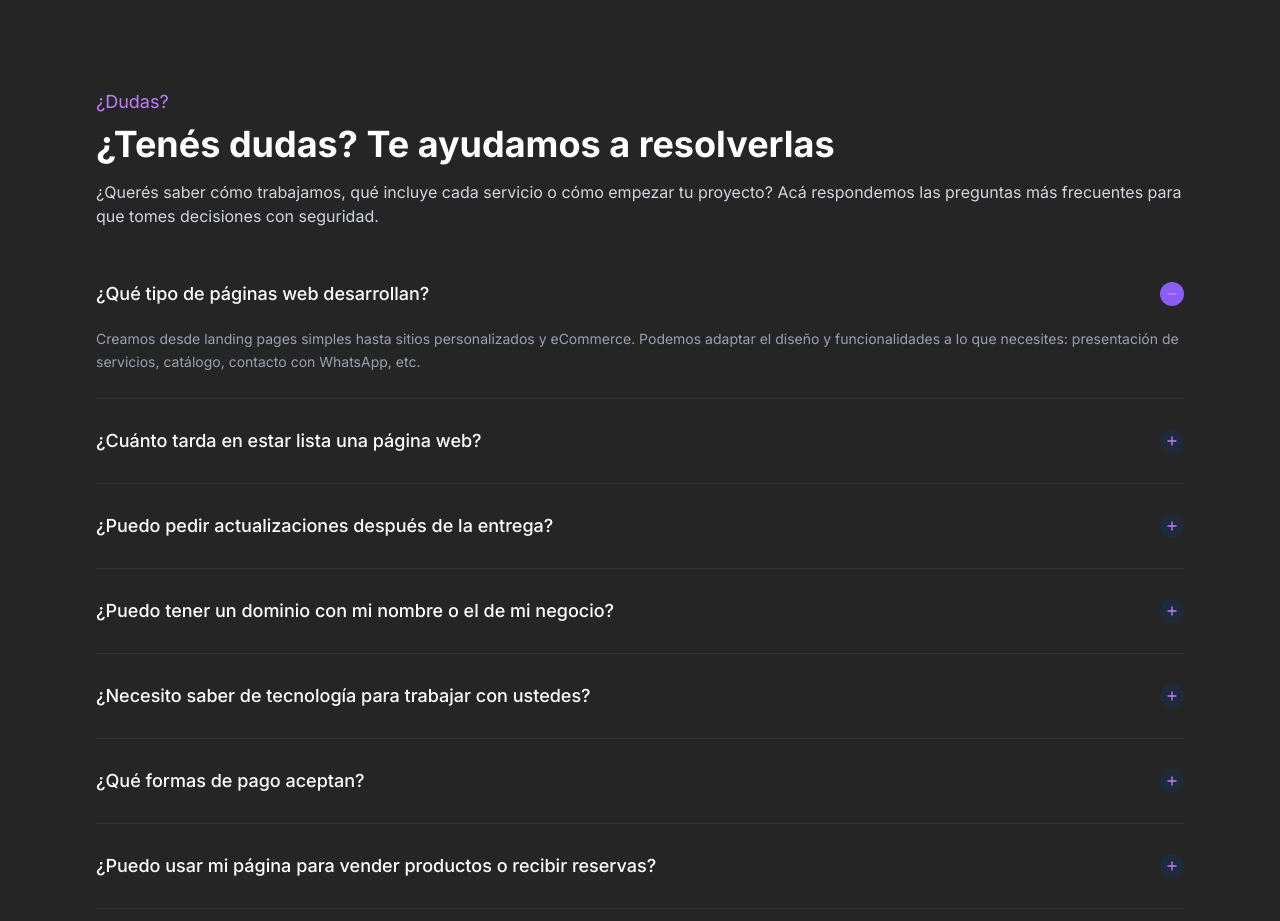
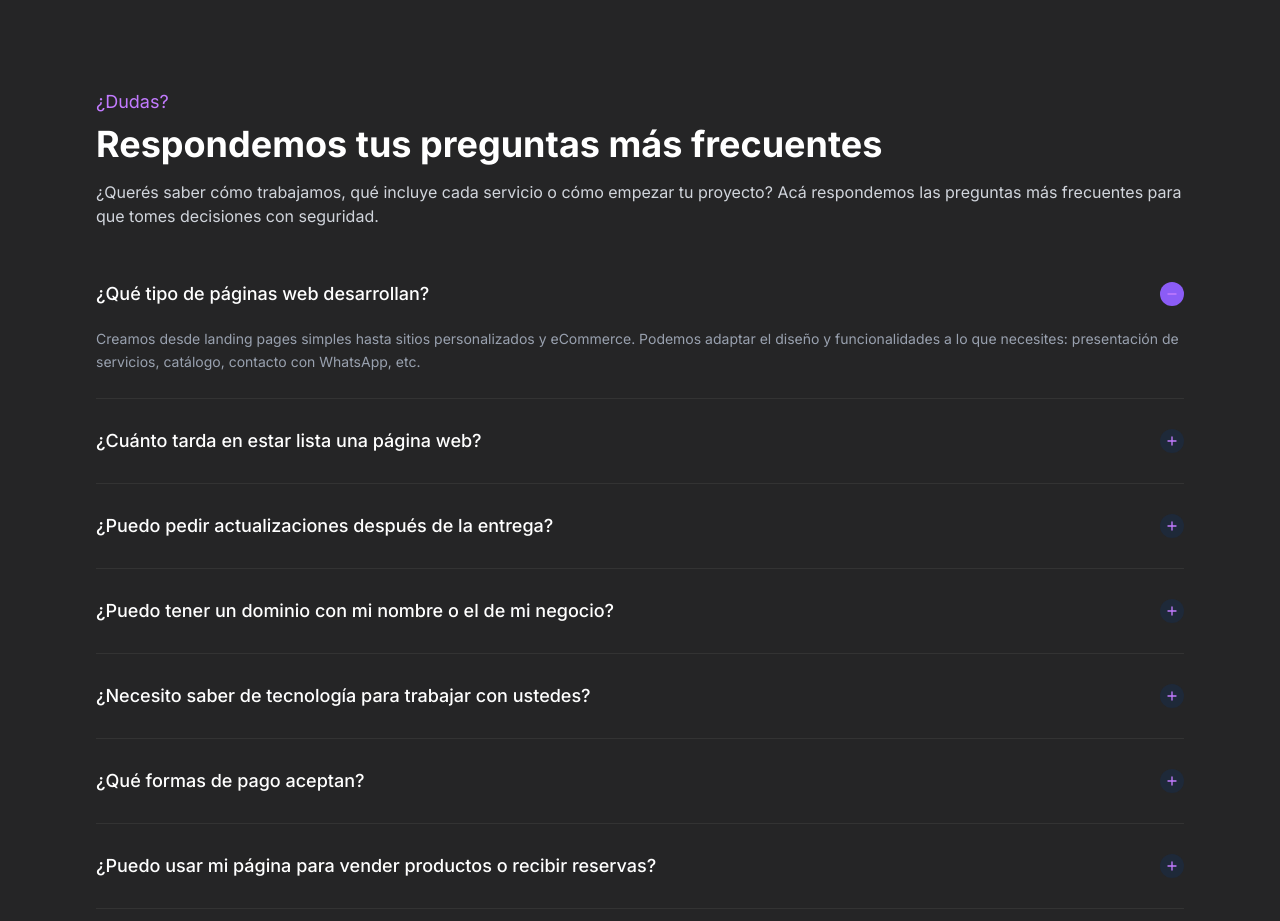
Before and after one commit to Mathias-Ezler/TeHacemos, an Astro site: page / in a window 1280 px wide. Shown: the part 2400-3321 px from the top of the page. Built offline with nearby package versions, Linux system fonts and the light colour scheme; Astro itself is replaced by a stand-in of ours.

Commit message:
edit: text

```diff
--- a/src/components/FAQ.astro
+++ b/src/components/FAQ.astro
@@ -66,7 +66,7 @@ const faqs = [
 <section class="bg-gris text-white py-16 px-6 md:px-12 lg:px-24" id="dudas">
   <div class="max-w-6xl mx-auto">
     <h3 class="text-purple-400 text-lg mb-2">¿Dudas?</h3>
-    <h2 class="text-3xl md:text-4xl font-bold mb-4">¿Tenés dudas? Te ayudamos a resolverlas</h2>
+    <h2 class="text-3xl md:text-4xl font-bold mb-4">Respondemos tus preguntas más frecuentes</h2>
     <p class="text-gray-300 mb-10">
       ¿Querés saber cómo trabajamos, qué incluye cada servicio o cómo empezar tu proyecto? Acá respondemos las preguntas más frecuentes para que tomes decisiones con seguridad.
     </p>
```
